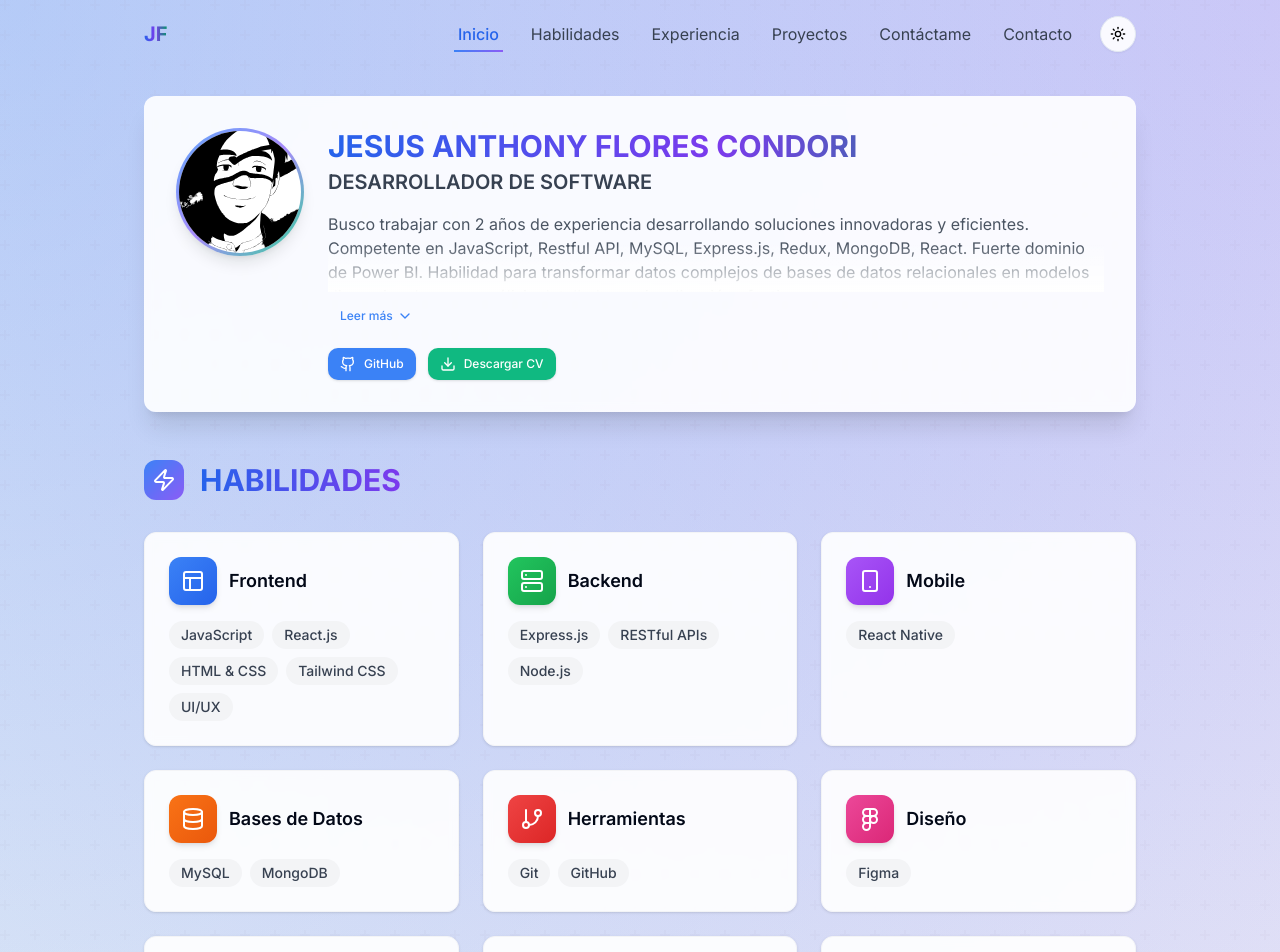
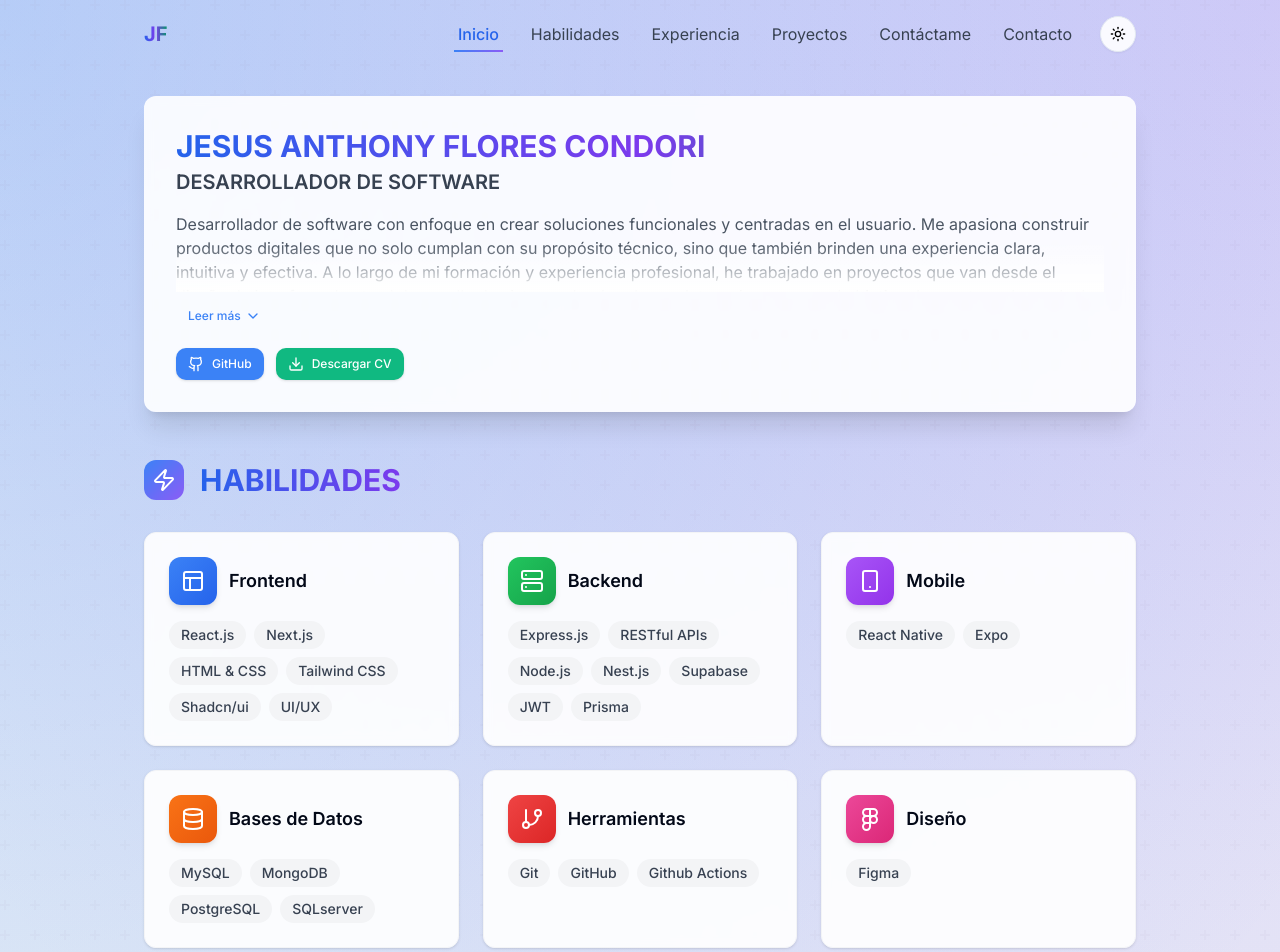
Before and after one commit to jafcthedevp/Portfolio-jesus, a Next.js app: page / in a window 1280 px wide. Shown: the top 952 px of the page. Built offline with nearby package versions, Linux system fonts and the light colour scheme.

Commit message:
Arreglo de interfaz

```diff
--- a/src/app/layout.js
+++ b/src/app/layout.js
@@ -6,7 +6,6 @@ const inter = Inter({ subsets: ["latin"] })
 
 export const metadata = {
     title: "Portfolio - Jesus Anthony Flores Condori",
-    description: "Portfolio profesional de Jesus Anthony Flores Condori, Desarrollador de Software",
 }
 
 export default function RootLayout({ children }) {
--- a/src/app/page.jsx
+++ b/src/app/page.jsx
@@ -11,7 +11,6 @@ import { ContactForm } from "@/components/contact-form"
 import { useEffect, useState } from "react"
 
 export default function Home() {
-  // Evitar problemas de hidratación
   const [mounted, setMounted] = useState(false)
 
   useEffect(() => {
@@ -42,9 +41,6 @@ export default function Home() {
           <section id="contactame">
             <ContactForm />
           </section>
-          <section id="contacto">
-            <Contact />
-          </section>
         </main>
         <Footer />
       </div>
--- a/src/components/Header.jsx
+++ b/src/components/Header.jsx
@@ -14,18 +14,7 @@ export function Header() {
         <Card className="border-none shadow-xl bg-white/90 dark:bg-gray-800/90 backdrop-blur-sm">
             <CardContent className="p-6 md:p-8">
                 <div className="flex flex-col md:flex-row gap-6 items-start">
-                    <div className="w-32 h-32 rounded-full bg-gradient-to-br from-primary-400 via-accent-400 to-secondary-400 p-[3px] flex items-center justify-center text-white overflow-hidden shadow-lg">
-                        <div className="w-full h-full rounded-full overflow-hidden flex items-center justify-center bg-white dark:bg-gray-800">
-                            <Image
-                                src="/jesus.svg?height=128&width=128"
-                                alt="Jesus Anthony Flores Condori"
-                                width={128}
-                                height={128}
-                                className="w-full h-full object-cover"
-                                priority
-                            />
-                        </div>
-                    </div>
+
 
                     <div className="flex-1">
                         <h1 className="text-3xl font-bold bg-gradient-to-r from-primary-600 via-accent-600 to-secondary-600 text-transparent bg-clip-text">
@@ -39,10 +28,8 @@ export function Header() {
                             className="mt-4 text-gray-600 dark:text-gray-300 overflow-hidden relative"
                         >
                             <p>
-                                Busco trabajar con 2 años de experiencia desarrollando soluciones innovadoras y eficientes. Competente
-                                en JavaScript, Restful API, MySQL, Express.js, Redux, MongoDB, React. Fuerte dominio de Power BI.
-                                Habilidad para transformar datos complejos de bases de datos relacionales en modelos dimensionales para
-                                análisis detallados y visualización efectiva.
+                                Desarrollador de software con enfoque en crear soluciones funcionales y centradas en el usuario. Me apasiona construir productos digitales que no solo cumplan con su propósito técnico, sino que también brinden una experiencia clara, intuitiva y efectiva.
+A lo largo de mi formación y experiencia profesional, he trabajado en proyectos que van desde el diseño de interfaces hasta el desarrollo de sistemas backend completos, siempre con el objetivo de aportar valor real a los usuarios. Me motiva aprender constantemente, adaptarme a nuevos retos y colaborar con equipos comprometidos en construir productos de calidad.
                             </p>
                             {!expanded && (
                                 <div className="absolute bottom-0 left-0 right-0 h-12 bg-gradient-to-t from-white dark:from-gray-800 to-transparent"></div>
@@ -53,7 +40,7 @@ export function Header() {
                             variant="ghost"
                             size="sm"
                             onClick={() => setExpanded(!expanded)}
-                            className="mt-2 text-primary-500 hover:text-primary-700 dark:text-primary-400 dark:hover:text-primary-300 flex items-center gap-1"
+                            className="mt-2 text-primary-500  hover:text-primary-700 dark:text-primary-400 dark:hover:text-primary-300 flex items-center gap-1"
                         >
                             {expanded ? "Leer menos" : "Leer más"}
                             <ChevronDown className={`h-4 w-4 transition-transform ${expanded ? "rotate-180" : ""}`} />
--- a/src/components/Skills.jsx
+++ b/src/components/Skills.jsx
@@ -21,31 +21,31 @@ export function Skills() {
             name: "Frontend",
             icon: <Layout className="h-6 w-6" />,
             color: "from-blue-500 to-blue-600",
-            items: ["JavaScript", "React.js", "HTML & CSS", "Tailwind CSS", "UI/UX"],
+            items: ["React.js", "Next.js", "HTML & CSS", "Tailwind CSS","Shadcn/ui", "UI/UX"],
         },
         {
             name: "Backend",
             icon: <Server className="h-6 w-6" />,
             color: "from-green-500 to-green-600",
-            items: ["Express.js", "RESTful APIs", "Node.js"],
+            items: ["Express.js", "RESTful APIs", "Node.js", "Nest.js", "Supabase", "JWT", "Prisma"],
         },
         {
             name: "Mobile",
             icon: <Smartphone className="h-6 w-6" />,
             color: "from-purple-500 to-purple-600",
-            items: ["React Native"],
+            items: ["React Native", "Expo"],
         },
         {
             name: "Bases de Datos",
             icon: <Database className="h-6 w-6" />,
             color: "from-orange-500 to-orange-600",
-            items: ["MySQL", "MongoDB"],
+            items: ["MySQL", "MongoDB", "PostgreSQL", "SQLserver"],
         },
         {
             name: "Herramientas",
             icon: <GitBranch className="h-6 w-6" />,
             color: "from-red-500 to-red-600",
-            items: ["Git", "GitHub"],
+            items: ["Git", "GitHub","Github Actions"],
         },
         {
             name: "Diseño",
@@ -57,7 +57,7 @@ export function Skills() {
             name: "Análisis de Datos",
             icon: <LineChart className="h-6 w-6" />,
             color: "from-cyan-500 to-cyan-600",
-            items: ["PowerBI"],
+            items: ["PowerBI", "Excel", "SQL"],
         },
         {
             name: "Lenguajes",
@@ -69,7 +69,7 @@ export function Skills() {
             name: "Programación",
             icon: <Code2 className="h-6 w-6" />,
             color: "from-indigo-500 to-indigo-600",
-            items: ["JavaScript"],
+            items: ["JavaScript", "TypeScript", "Java"],
         },
     ]
 
```
